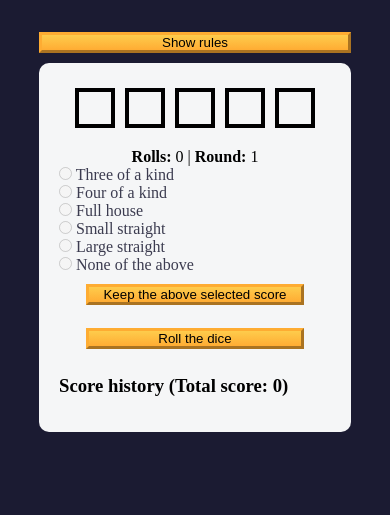
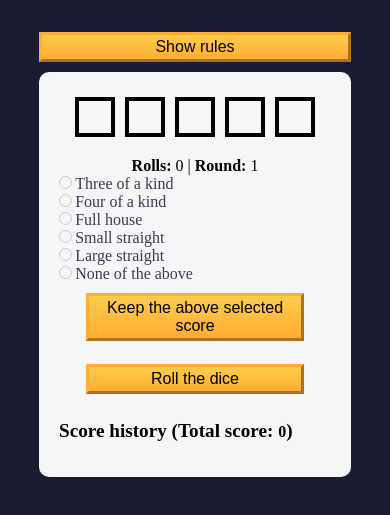
Before and after one commit to RaphaelIsaiah/Advanced-Dice-Game, a plain HTML site: page index.html in a window 390 px wide. Shown: the part 61-576 px from the top of the page. Drawn offline with Linux system fonts and the light colour scheme.

Commit message:
Responsive font fix

```diff
--- a/styles.css
+++ b/styles.css
@@ -21,6 +21,7 @@
 
 body {
   background-color: var(--dark-grey);
+  font-size: clamp(0.8rem, 2.5vw, 1.2rem);
 }
 
 header {
@@ -36,6 +37,19 @@ h1 {
     3rem
   ); /* Minimum: 1.8rem, Scales with 5vw, Maximum: 3rem */
   margin: 25px 0;
+}
+
+h2 {
+  font-size: clamp(1.5rem, 4vw, 2.5rem);
+}
+h3 {
+  font-size: clamp(1.2rem, 3vw, 2rem);
+}
+p,
+li,
+label,
+span {
+  font-size: clamp(1rem, 2.5vw, 1.5rem);
 }
 
 .rules-container {
@@ -65,7 +79,7 @@ main {
   align-items: center;
   gap: 1rem;
   margin: auto;
-  width: 90%;
+  width: 60%;
   max-width: 1200px;
   border-radius: 10px;
 }
@@ -126,6 +140,8 @@ input[type="radio"]:disabled + label {
   background-image: linear-gradient(var(--golden-yellow), var(--orange));
   border-color: var(--gold);
   border-width: 3px;
+  padding: 3px;
+  font-size: clamp(1rem, 2.5vw, 1.5rem);
 }
 
 .btn:hover:enabled {
@@ -144,3 +160,8 @@ input[type="radio"]:disabled + label {
     justify-self: center;
   }
 }
+@media (max-width: 170px) {
+  body {
+    word-break: break-word;
+  }
+}
```
